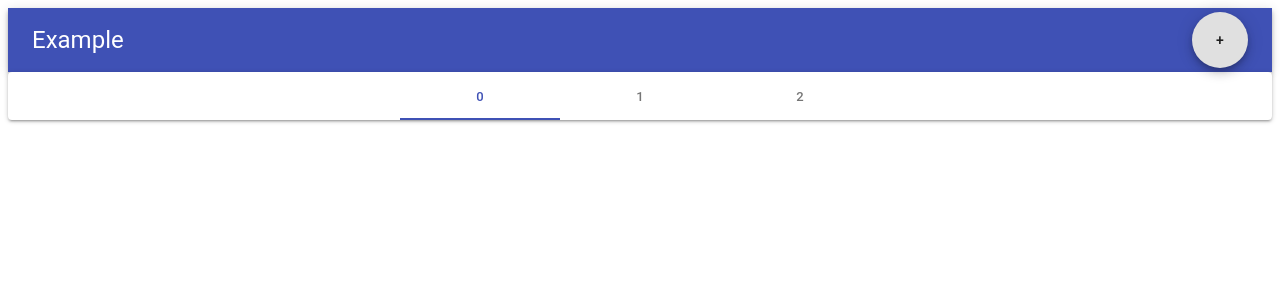
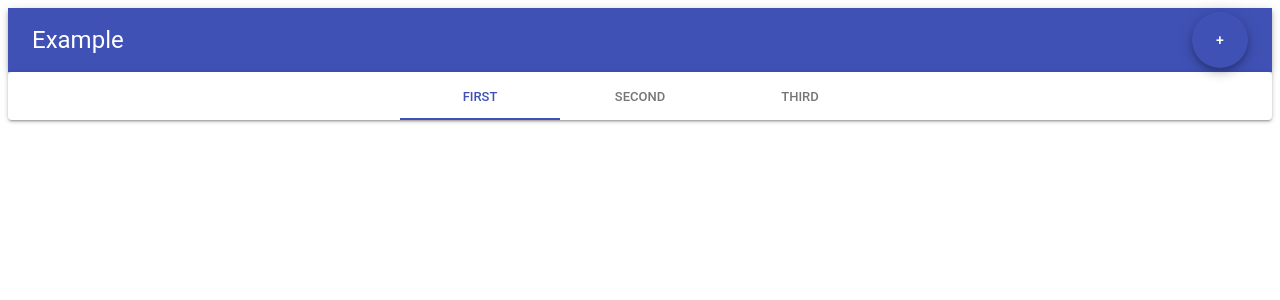
Before and after one commit to KenzoIkeizume/simple-react, a React app: page / in a window 1280 px wide. Shown: the top 300 px of the page. Built offline with nearby package versions, Linux system fonts and the light colour scheme.

Commit message:
Add a ico and ajust styles

```diff
--- a/package.json
+++ b/package.json
@@ -30,6 +30,7 @@
     "@types/react": "^16.8.13",
     "@types/react-dom": "^16.8.4",
     "@types/react-router-dom": "^4.3.2",
+    "file-loader": "^3.0.1",
     "react": "^16.8.6",
     "react-dom": "^16.8.6"
   }
--- a/src/components/Header/Header.tsx
+++ b/src/components/Header/Header.tsx
@@ -18,7 +18,7 @@ export default class extends React.Component<IHeader, {}> {
           <Typography variant="headline" color="inherit" style={{ flex: 1 }}>
             {title}
           </Typography>
-          <Fab aria-label="Add" onClick={onChangeStateModal}>
+          <Fab aria-label="Add" color="primary" onClick={onChangeStateModal}>
             {ADDICON}
           </Fab>
         </Toolbar>
--- a/src/index.html
+++ b/src/index.html
@@ -8,6 +8,8 @@
   <body>
     <div id="app"></div>
 
+    <link rel="shortcut icon" href="./favicon.ico">
+
     <!-- Dependencies -->
     <script src="./node_modules/react/umd/react.development.js"></script>
     <script src="./node_modules/react-dom/umd/react-dom.development.js"></script>
--- a/src/main.tsx
+++ b/src/main.tsx
@@ -5,6 +5,8 @@ import Header from "./components/Header/Header";
 
 import * as React from "react";
 import * as ReactDOM from "react-dom";
+
+import "./favicon.ico";
 
 interface IState {
   title: string;
@@ -19,7 +21,7 @@ class App extends React.Component<object, IState> {
     super(props);
 
     this.state = {
-      footers: ["0", "1", "2"],
+      footers: ["First", "Second", "Third"],
       open: false,
       pageIndex: 0,
       panels: {
--- a/webpack.config.js
+++ b/webpack.config.js
@@ -15,6 +15,10 @@ module.exports = {
   module: {
     rules: [
       {
+        test: /\.jpe?g$|\.ico$|\.gif$|\.png$|\.svg$|\.woff$|\.ttf$|\.wav$|\.mp3$/,
+        loader: 'file-loader?name=[name].[ext]'
+      },
+      {
         test: /\.tsx?$/,
         loader: "babel-loader"
       },
@@ -27,7 +31,8 @@ module.exports = {
   plugins: [
     new HtmlWebPackPlugin({
       template: "./src/index.html",
-      filename: "./index.html"
+      filename: "./index.html",
+      favicon: "./src/favicon.ico"
     })
   ]
 };
```
Also changed, not shown: 2 other files (tests, documents, lock files or other folders).
